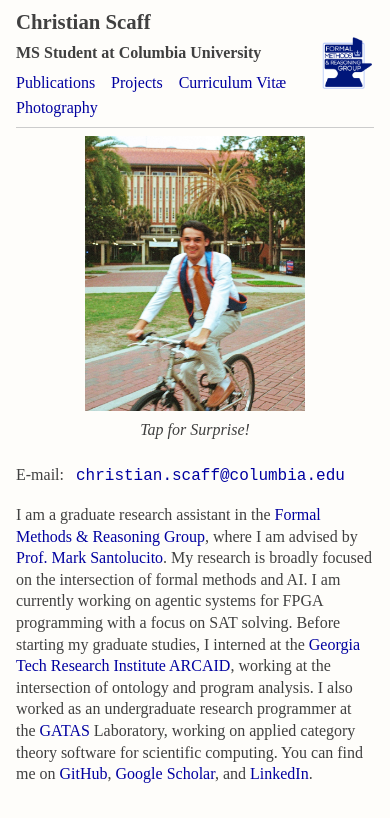
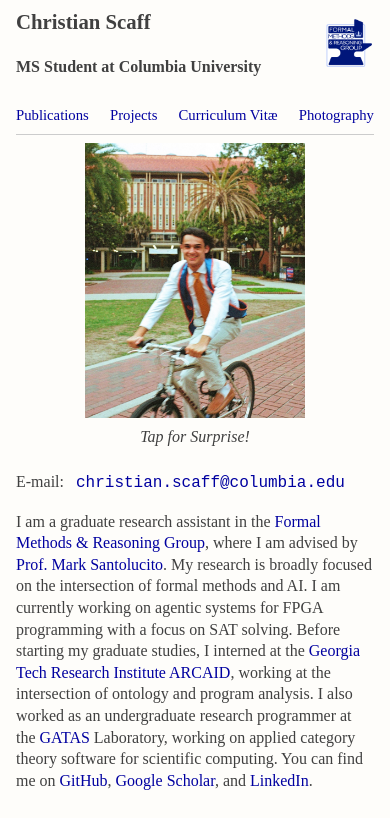
Before and after one commit to cscaff/cscaff.github.io, a plain HTML site: page index.html in a window 390 px wide. Shown: the top 818 px of the page. Drawn offline with Linux system fonts and the light colour scheme.

Commit message:
Phone header: logo beside name and title, nav on one line
Also version the stylesheet link so phones fetch the new CSS
instead of a cached copy.

Co-Authored-By: Claude Opus 5.5 <noreply@anthropic.com>

```diff
--- a/cv.html
+++ b/cv.html
@@ -6,7 +6,7 @@
   <meta name="author" content="Christian Scaff">
   <meta name="description" content="The curriculum vitae of Christian Scaff.">
   <title>Curriculum Vit&aelig; | Christian Scaff</title>
-  <link rel="stylesheet" href="style.css">
+  <link rel="stylesheet" href="style.css?v=3">
 </head>
 <body>
 <div class="page">
--- a/index.html
+++ b/index.html
@@ -6,7 +6,7 @@
   <meta name="author" content="Christian Scaff">
   <meta name="description" content="The personal website of Christian Scaff.">
   <title>Christian Scaff | Columbia University</title>
-  <link rel="stylesheet" href="style.css">
+  <link rel="stylesheet" href="style.css?v=3">
 </head>
 <body>
 <div class="page">
--- a/style.css
+++ b/style.css
@@ -98,14 +98,17 @@ li { margin-bottom: 10px; }
   body { margin: 8px 16px; }
   .main { flex-direction: column-reverse; }
   .main .portrait { flex: none; width: 220px; }
-  /* compact header so the page content starts higher */
-  .header .name { font-size: 1.3em; }
-  .header .affil { font-size: 1em; margin-top: 6px; }
-  /* the nav wraps on phones; drop the bars so no line starts with one */
-  .nav { margin-top: 8px; column-gap: 16px; }
-  .nav a + a::before { display: none; }
+  /* Phone header: name and title on the left with the logo beside them,
+     and the nav on its own full-width line underneath */
+  .header { display: grid; grid-template-columns: 1fr auto; column-gap: 12px; align-items: center; }
+  .header > div { display: contents; }
+  .header .name { grid-column: 1; grid-row: 1; font-size: 1.3em; }
+  .header .affil { grid-column: 1; grid-row: 2; font-size: 1em; margin-top: 4px; }
+  .header > a { grid-column: 2; grid-row: 1 / 3; }
+  .header img { height: 52px; }
+  .nav { grid-column: 1 / -1; grid-row: 3; margin-top: 12px; justify-content: space-between; column-gap: 10px; font-size: 0.92em; }
+  .nav a + a::before { display: none; }  /* spacing replaces the bars */
   .contact td { padding-right: 12px; }
-  .header img { height: 56px; }
 }
 
 /* Project page: image floats right of the description, below the title row */
```
Also changed, not shown: projects.html (+1 -1 lines), publications.html (+1 -1 lines).
